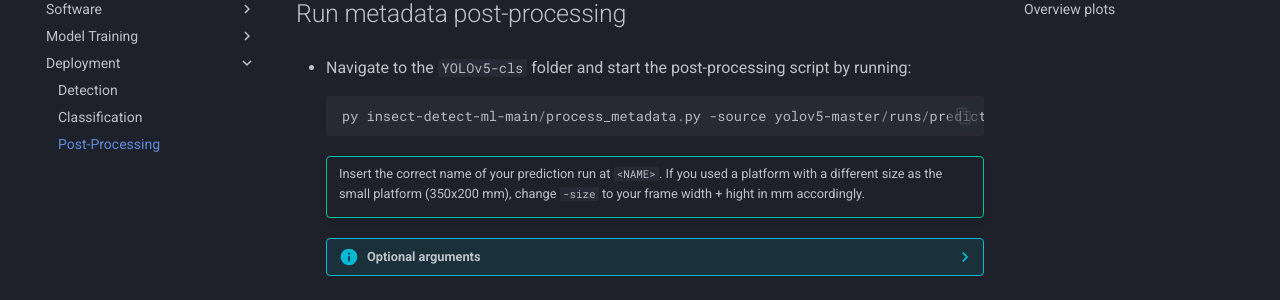
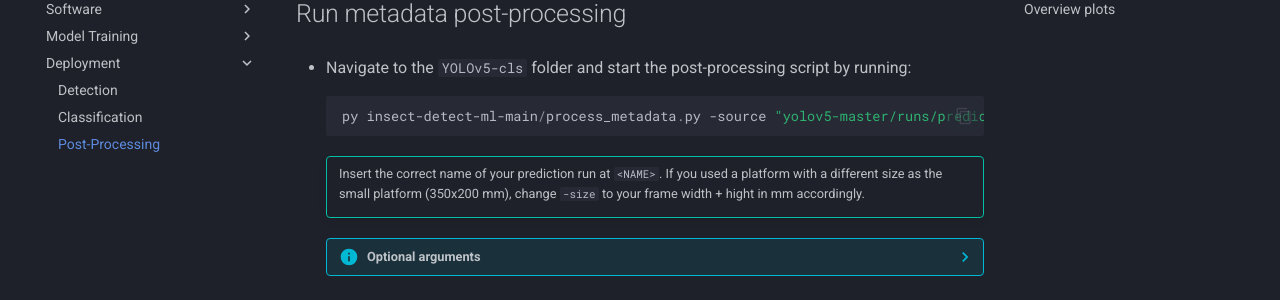
Before and after one commit to maxsitt/insect-detect-docs, an MkDocs documentation site: the page built from docs/deployment/post-processing.md, in a window 1280 px wide and 900 px high, scrolled down 582 px. Shown: the part 153-453 px from the top of the window. Built offline with MkDocs 1.6.1 and Material for MkDocs 9.7.7, drawn with Linux system fonts in a browser that asks for light colours; comment, search, counter and statistics services are not loaded.

Commit message:
Double quotes around paths
Use double quotes around paths in arguments to avoid potential problems if path contains spaces or special characters.

````diff
--- a/docs/deployment/post-processing.md
+++ b/docs/deployment/post-processing.md
@@ -35,7 +35,7 @@
 - Navigate to the `YOLOv5-cls` folder and start the post-processing script by running:
 
     ``` powershell
-    py insect-detect-ml-main/process_metadata.py -source yolov5-master/runs/predict-cls/<NAME>/results -size 350 200 -images 3 1800
+    py insect-detect-ml-main/process_metadata.py -source "yolov5-master/runs/predict-cls/<NAME>/results" -size 350 200 -images 3 1800
     ```
 
     !!! tip ""
````
Also changed, not shown: docs/deployment/classification.md (+1 -1 lines).
